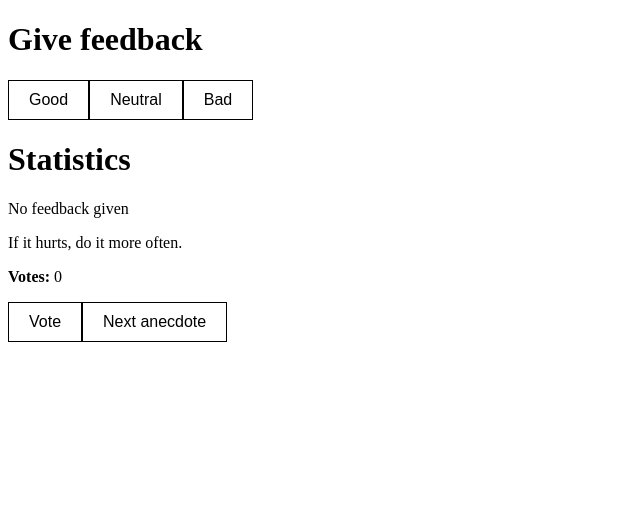
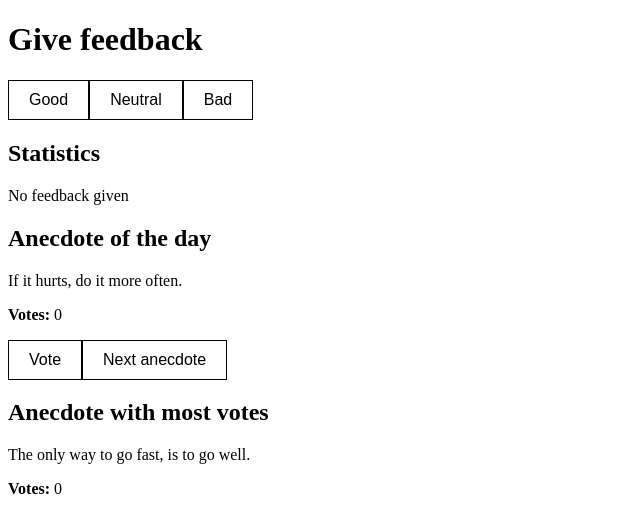
Before and after one commit to kuroshit/exercise1, a React (Vite) app in the folder template/: page / in a window 1280 px wide. Shown: the top 532 px of the page, without its empty margins (0-640 px from the left). Built offline with nearby package versions, Linux system fonts and the light colour scheme.

Commit message:
anecdote step 3

```diff
--- a/template/src/App.jsx
+++ b/template/src/App.jsx
@@ -45,6 +45,8 @@ const App = () => {
     });
   };
 
+  const anecdoteWithMostVotes = anecdotes.reduce((max, anecdote) => max.votes > anecdote.votes ? max : anecdote, anecdotes[0]);
+
   return (
     <>
       <Header name={"Give feedback"} />
@@ -55,15 +57,21 @@ const App = () => {
 
       <Button handleClick={() => handleFeedback("bad")} text={"Bad"} />
 
-      <Header name={"Statistics"} />
+      <Header name={"Statistics"} hsize={'h2'} />
 
       <FeedbackStats feedback={feedback} />
+
+      <Header name={"Anecdote of the day"} hsize={'h2'} />
 
       <Anecdote anecdote={anecdotes[currentAnecdote]} />
 
       <Button handleClick={handleAnecdoteVote} text="Vote" />
 
       <Button handleClick={handleRandomAnecdote} text="Next anecdote" />
+
+      <Header name={"Anecdote with most votes"} hsize={'h2'} />
+
+      <Anecdote anecdote={anecdoteWithMostVotes} />
     </>
   );
 };
--- a/template/src/Header.jsx
+++ b/template/src/Header.jsx
@@ -1,8 +1,9 @@
 /* eslint-disable react/prop-types */
-const Header = ({ name }) => {
+const Header = ({ name, hsize }) => {
+  const Tag = hsize || 'h1';
   return (
     <header>
-      <h1>{name}</h1>
+      <Tag>{name}</Tag>
     </header>
   );
 };
```
